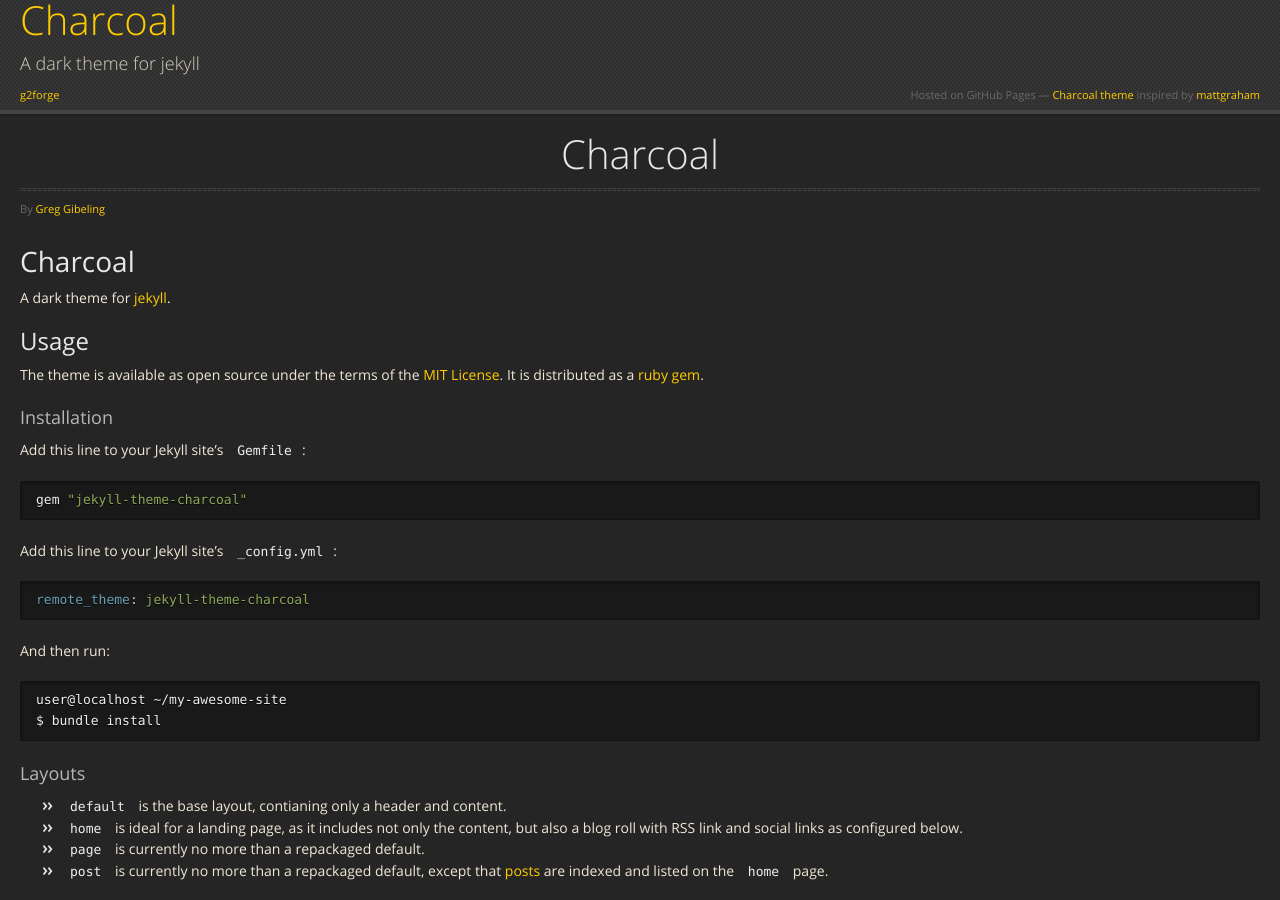
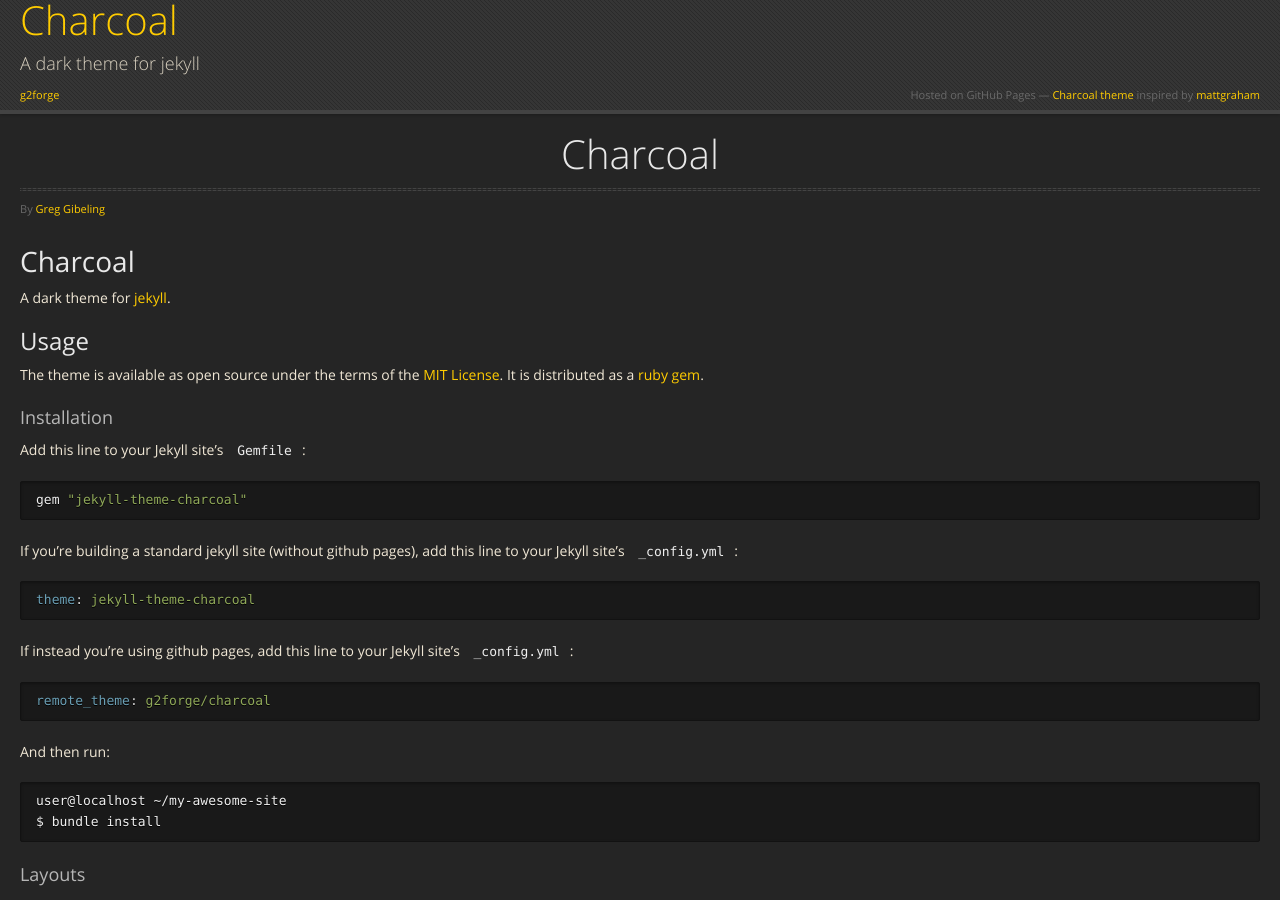
Before and after one commit to g2forge/charcoal, a Jekyll site: the page built from README.md, in a window 1280 px wide and 900 px high. Built offline with Jekyll 4.4.1, drawn with Linux system fonts in a browser that asks for light colours; nearby versions of some CDN libraries.

Commit message:
G2-217 Working docs

````diff
--- a/README.md
+++ b/README.md
@@ -20,10 +20,16 @@ Add this line to your Jekyll site's `Gemfile`:
 gem "jekyll-theme-charcoal"
 ```
 
-Add this line to your Jekyll site's `_config.yml`:
+If you're building a standard jekyll site (without github pages), add this line to your Jekyll site's `_config.yml`:
 
 ```yaml
-remote_theme: jekyll-theme-charcoal
+theme: jekyll-theme-charcoal
+```
+
+If instead you're using github pages, add this line to your Jekyll site's `_config.yml`:
+
+```yaml
+remote_theme: g2forge/charcoal
 ```
 
 And then run:
--- a/_config.yml
+++ b/_config.yml
@@ -19,7 +19,6 @@ excerpt_separator: "<!-- more -->"
 
 # Build settings
 markdown: kramdown
-remote_theme: jekyll-theme-charcoal
 
 # Exclude from processing.
 # The following items will not be processed, by default. Create a custom list
````
